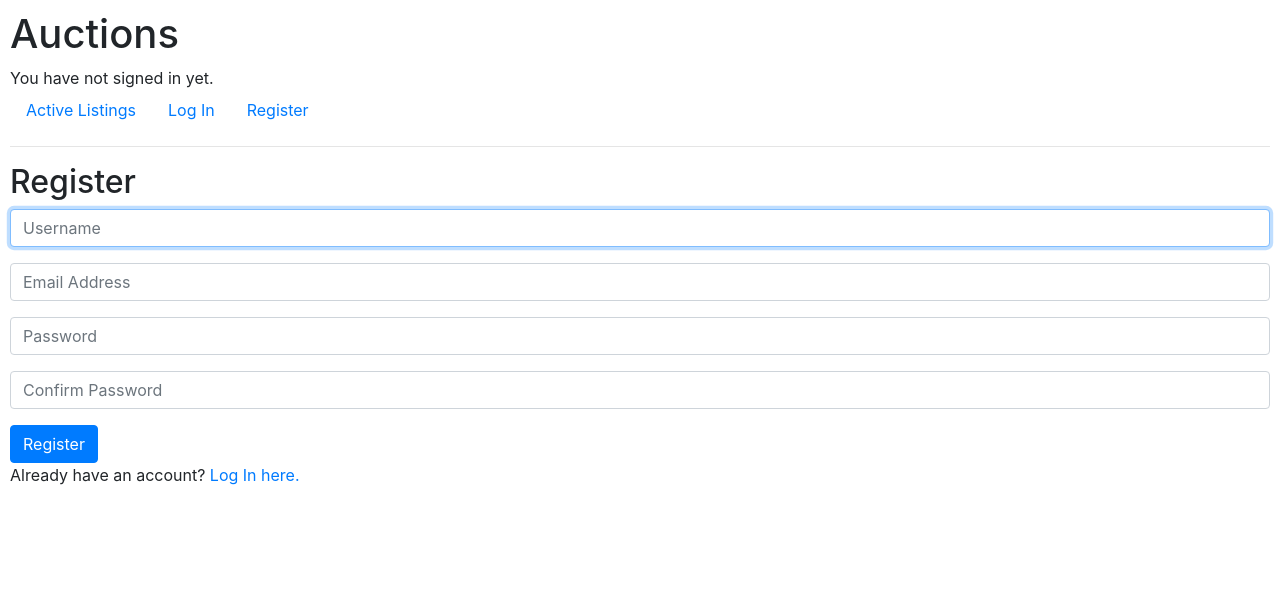
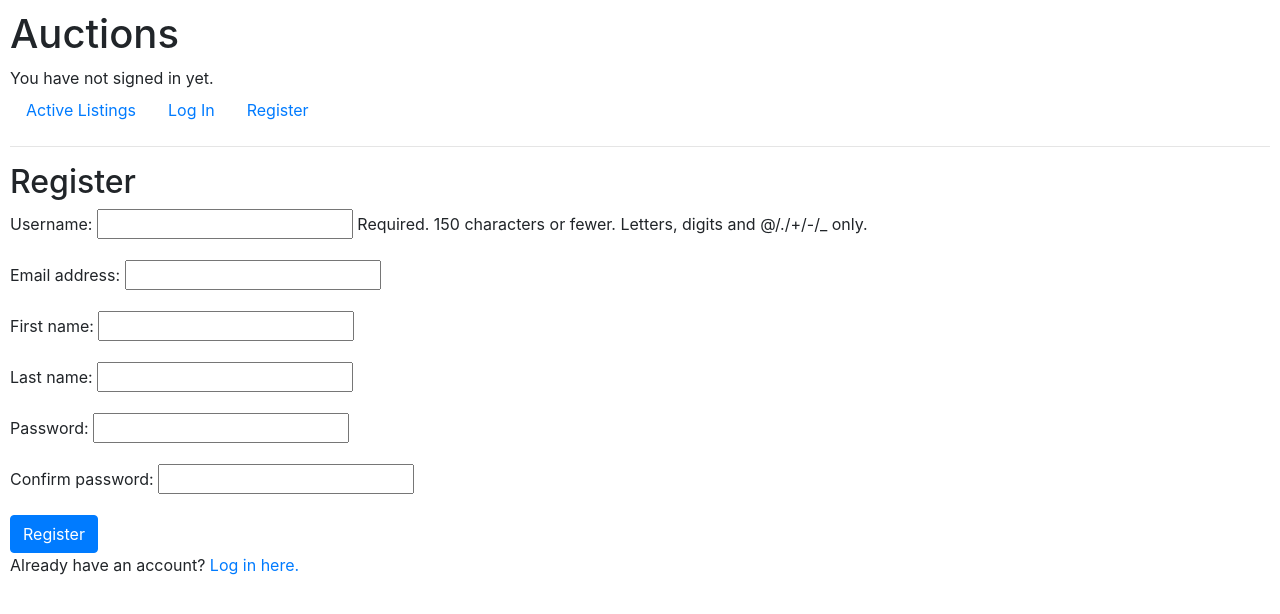
Before and after one commit to iygeal/e-commerce-auctions, a Django app: page /register in a window 1280 px wide. Shown: the top 614 px of the page. Run offline with Django 3.2, Linux system fonts and the light colour scheme; some libraries are stand-ins or nearby versions.

Commit message:
Added Django forms to replace the HTML manual form in register.html and views.py

```diff
--- /dev/null
+++ b/auctions/forms.py
@@ -0,0 +1,20 @@
+from django import forms
+from django.contrib.auth.models import User
+from django.core.exceptions import ValidationError
+
+
+class RegisterForm(forms.ModelForm):
+    password = forms.CharField(widget=forms.PasswordInput)
+    confirm_password = forms.CharField(widget=forms.PasswordInput)
+
+    class Meta:
+        model = User
+        fields = ["username", "email", "first_name", "last_name", "password"]
+
+    def clean(self):
+        cleaned_data = super().clean()
+        password = cleaned_data.get("password")
+        confirm_password = cleaned_data.get("confirm_password")
+
+        if password and confirm_password and password != confirm_password:
+            raise ValidationError("Passwords do not match.")
--- a/auctions/templates/auctions/register.html
+++ b/auctions/templates/auctions/register.html
@@ -1,30 +1,13 @@
 {% extends "auctions/layout.html" %}
 
 {% block body %}
-
     <h2>Register</h2>
-
-    {% if message %}
-        <div>{{ message }}</div>
-    {% endif %}
 
     <form action="{% url 'register' %}" method="post">
         {% csrf_token %}
-        <div class="form-group">
-            <input class="form-control" autofocus type="text" name="username" placeholder="Username">
-        </div>
-        <div class="form-group">
-            <input class="form-control" type="email" name="email" placeholder="Email Address">
-        </div>
-        <div class="form-group">
-            <input class="form-control" type="password" name="password" placeholder="Password">
-        </div>
-        <div class="form-group">
-            <input class="form-control" type="password" name="confirmation" placeholder="Confirm Password">
-        </div>
-        <input class="btn btn-primary" type="submit" value="Register">
+        {{ form.as_p }}
+        <button class="btn btn-primary" type="submit">Register</button>
     </form>
 
-    Already have an account? <a href="{% url 'login' %}">Log In here.</a>
-
+    <p>Already have an account? <a href="{% url 'login' %}">Log in here.</a></p>
 {% endblock %}
--- a/auctions/views.py
+++ b/auctions/views.py
@@ -1,10 +1,12 @@
 from django.contrib.auth import authenticate, login, logout
 from django.db import IntegrityError
 from django.http import HttpResponse, HttpResponseRedirect
-from django.shortcuts import render
+from django.shortcuts import render, redirect
 from django.urls import reverse
 
 from .models import User
+
+from .forms import RegisterForm
 
 
 def index(request):
@@ -38,26 +40,19 @@ def logout_view(request):
 
 def register(request):
     if request.method == "POST":
-        username = request.POST["username"]
-        email = request.POST["email"]
-
-        # Ensure password matches confirmation
-        password = request.POST["password"]
-        confirmation = request.POST["confirmation"]
-        if password != confirmation:
+        form = RegisterForm(request.POST)
+        if form.is_valid():
+            user = form.save(commit=False)
+            user.set_password(form.cleaned_data["password"])
+            user.save()
+            login(request, user)
+            return redirect("index")
+        else:
             return render(request, "auctions/register.html", {
-                "message": "Passwords must match."
+                "form": form
             })
-
-        # Attempt to create new user
-        try:
-            user = User.objects.create_user(username, email, password)
-            user.save()
-        except IntegrityError:
-            return render(request, "auctions/register.html", {
-                "message": "Username already taken."
-            })
-        login(request, user)
-        return HttpResponseRedirect(reverse("index"))
     else:
-        return render(request, "auctions/register.html")
+        form = RegisterForm()
+        return render(request, "auctions/register.html", {
+            "form": form
+        })
```
